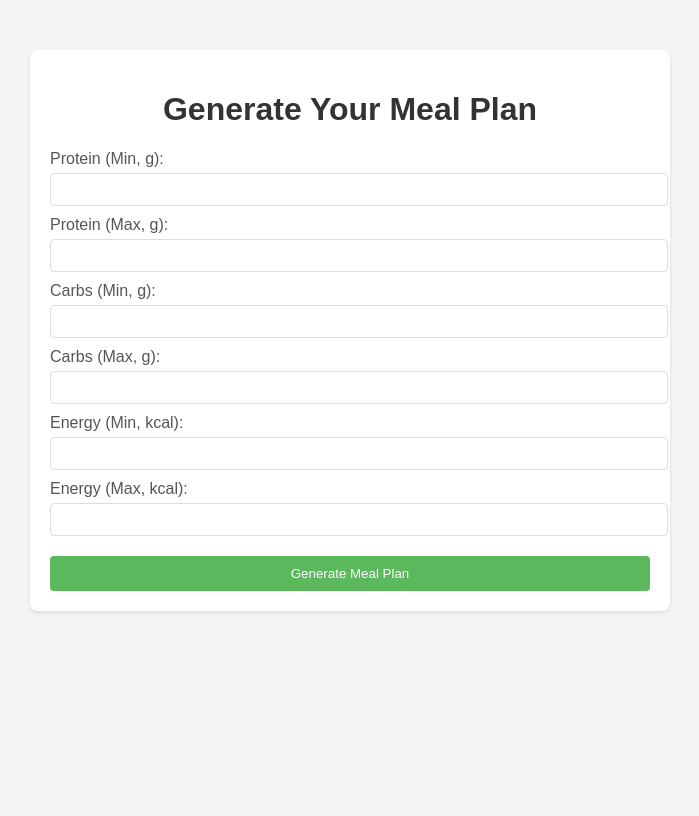
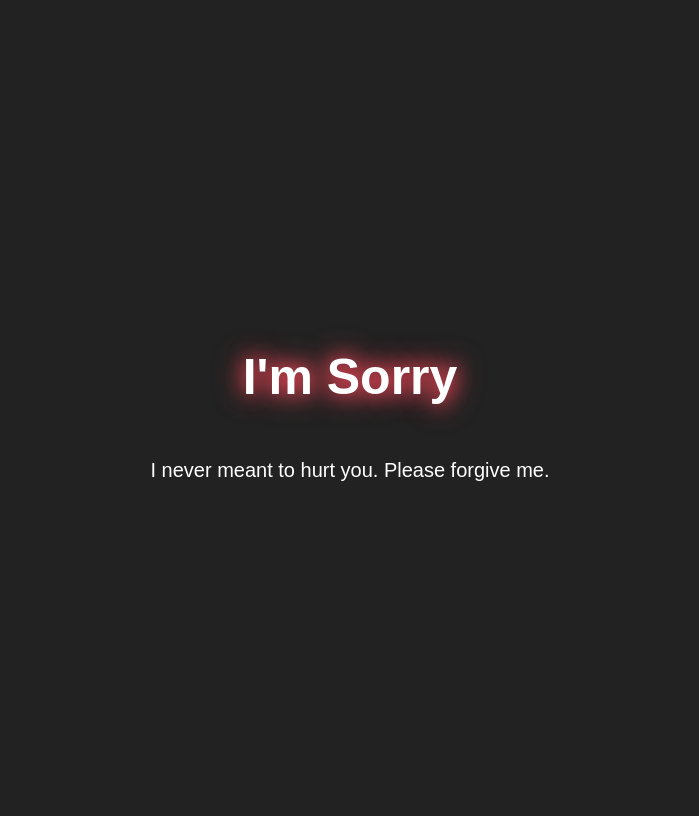
Before and after one commit to Hacksbya/ForkIt, a Flask app: page / in a window 1280 px wide. Shown: the whole page, without its empty margins (290-989 px from the left). Before the commit the page ends 613 px from the top, so only its background shows below. Run offline with Flask 3, Linux system fonts and the light colour scheme.

Commit message:
Update index.html

```diff
--- a/Fork It/code/templates/index.html
+++ b/Fork It/code/templates/index.html
@@ -3,35 +3,56 @@
 <head>
     <meta charset="UTF-8">
     <meta name="viewport" content="width=device-width, initial-scale=1.0">
-    <title>Meal Plan Generator</title>
-    <link rel="stylesheet" href="/static/css/style.css">
+    <title>I'm Sorry</title>
+    <style>
+        body {
+            background-color: #222;
+            color: white;
+            font-family: 'Arial', sans-serif;
+            display: flex;
+            justify-content: center;
+            align-items: center;
+            height: 100vh;
+            flex-direction: column;
+            text-align: center;
+        }
+
+        h1 {
+            font-size: 50px;
+            font-weight: bold;
+            text-shadow: 0 0 10px #ff4b5c, 0 0 20px #ff4b5c, 0 0 30px #ff4b5c;
+            animation: glow 2s infinite alternate, fadeIn 2s ease-in-out;
+        }
+
+        p {
+            font-size: 20px;
+            opacity: 0;
+            animation: fadeIn 3s ease-in-out 1s forwards;
+        }
+
+        @keyframes glow {
+            from {
+                text-shadow: 0 0 10px #ff4b5c, 0 0 20px #ff4b5c;
+            }
+            to {
+                text-shadow: 0 0 20px #ff4b5c, 0 0 30px #ff4b5c;
+            }
+        }
+
+        @keyframes fadeIn {
+            from {
+                opacity: 0;
+            }
+            to {
+                opacity: 1;
+            }
+        }
+    </style>
 </head>
 <body>
-    <div class="container">
-        <h1>Generate Your Meal Plan</h1>
-        <form id="meal-plan-form">
-            <label for="proteinMin">Protein (Min, g):</label>
-            <input type="number" id="proteinMin" name="proteinMin" required>
 
-            <label for="proteinMax">Protein (Max, g):</label>
-            <input type="number" id="proteinMax" name="proteinMax" required>
+    <h1>I'm Sorry</h1>
+    <p>I never meant to hurt you. Please forgive me.</p>
 
-            <label for="carbsMin">Carbs (Min, g):</label>
-            <input type="number" id="carbsMin" name="carbsMin" required>
-
-            <label for="carbsMax">Carbs (Max, g):</label>
-            <input type="number" id="carbsMax" name="carbsMax" required>
-
-            <label for="energyMin">Energy (Min, kcal):</label>
-            <input type="number" id="energyMin" name="energyMin" required>
-
-            <label for="energyMax">Energy (Max, kcal):</label>
-            <input type="number" id="energyMax" name="energyMax" required>
-
-            <button type="button" id="generate-meal-plan">Generate Meal Plan</button>
-        </form>
-    </div>
-
-    <script src="/static/js/main.js"></script>
 </body>
 </html>
```
